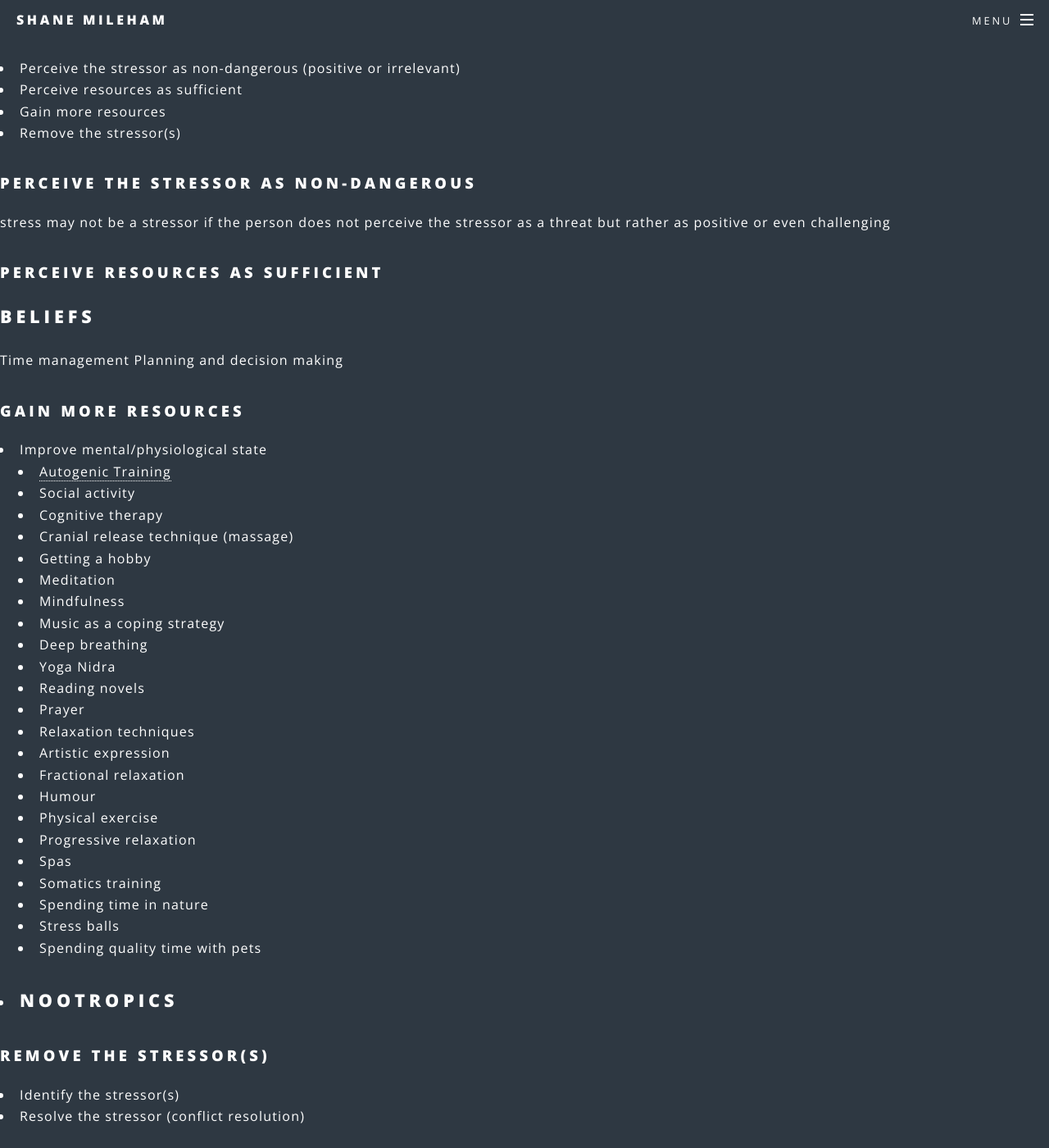
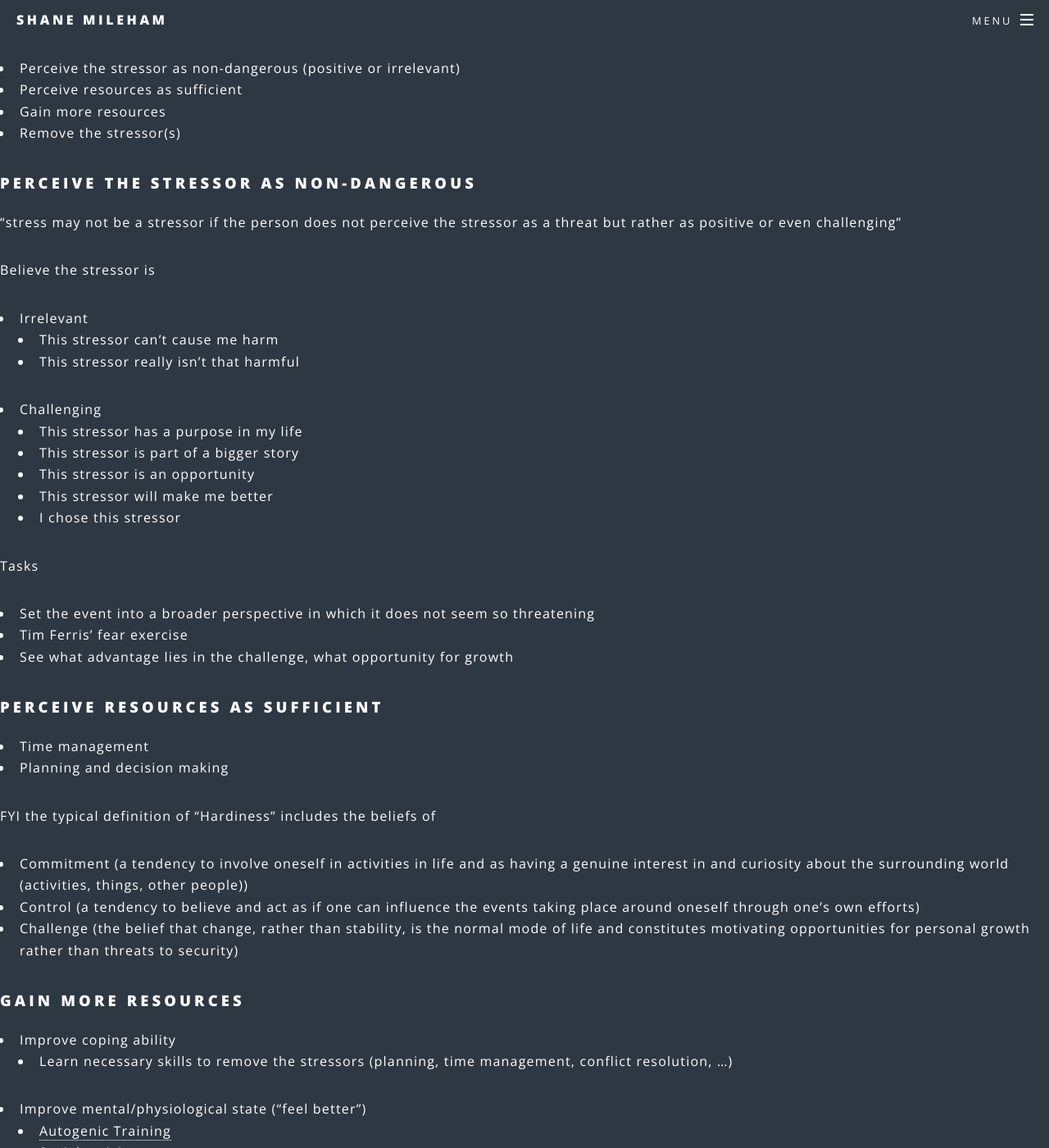
Before and after one commit to shanemileham/shanemileham.github.io, a Jekyll site: the page built from _kb/psychology/emotions/stress.md, in a window 1280 px wide and 1400 px high, scrolled down 1063 px. Shown: the whole window at 82% size. Built offline with Jekyll 4.4.1, drawn with Linux system fonts in a browser that asks for light colours; comment, search, counter and statistics services are not loaded.

Commit message:
Stress research

```diff
--- a/_kb/psychology/emotions/stress.md
+++ b/_kb/psychology/emotions/stress.md
@@ -39,19 +39,43 @@ Stress can therefore be managed by
 
 ### Perceive the stressor as non-dangerous
 
-stress may not be a stressor if the person does not perceive the stressor as a threat but rather as positive or even challenging
+"stress may not be a stressor if the person does not perceive the stressor as a threat but rather as positive or even challenging"
+
+Believe the stressor is
+- Irrelevant
+  - This stressor can't cause me harm
+  - This stressor really isn't that harmful
+- Challenging
+  - This stressor has a purpose in my life
+  - This stressor is part of a bigger story
+  - This stressor is an opportunity
+  - This stressor will make me better
+  - I chose this stressor
+
+Tasks
+- Set the event into a broader perspective in which it does not seem so threatening
+- Tim Ferris' fear exercise
+- See what advantage lies in the challenge, what opportunity for growth
 
 ### Perceive resources as sufficient
 
-Beliefs
-- {{see hardiness}}
 
-Time management
-Planning and decision making
+- Time management
+- Planning and decision making
+
+
+
+FYI the typical definition of "Hardiness" includes the beliefs of
+- Commitment (a tendency to involve oneself in activities in life and as having a genuine interest in and curiosity about the surrounding world (activities, things, other people))
+- Control (a tendency to believe and act as if one can influence the events taking place around oneself through one’s own efforts)
+- Challenge (the belief that change, rather than stability, is the normal mode of life and constitutes motivating opportunities for personal growth rather than threats to security)
+
 
 ### Gain more resources
 
-- Improve mental/physiological state
+- Improve coping ability
+  - Learn necessary skills to remove the stressors (planning, time management, conflict resolution, ...)
+- Improve mental/physiological state ("feel better")
   - [Autogenic Training](https://en.wikipedia.org/wiki/Autogenic_training)
   - Social activity
   - Cognitive therapy
@@ -76,7 +100,7 @@ Planning and decision making
   - Stress balls
   - Spending quality time with pets
 - Nootropics
--
+
 
 ### Remove the stressor(s)
 - Identify the stressor(s)
@@ -84,14 +108,12 @@ Planning and decision making
 
 
 
-
-
 ## Resources
 - [Stress Management](https://en.wikipedia.org/wiki/Stress_management)
+- [Hardiness](https://en.wikipedia.org/wiki/Hardiness_(psychological))
 
 
 ## INPUT
 - [General Adaptation Syndrome](https://en.wikipedia.org/wiki/Stress_(biology)#General_adaptation_syndrome)
 - [Stress Theory - Conservation of Resources](https://en.wikipedia.org/wiki/Conservation_of_resources_theory)
 - [Psychological Stress](https://en.wikipedia.org/wiki/Psychological_stress)
-- [Hardiness](https://en.wikipedia.org/wiki/Hardiness_(psychological))
```
